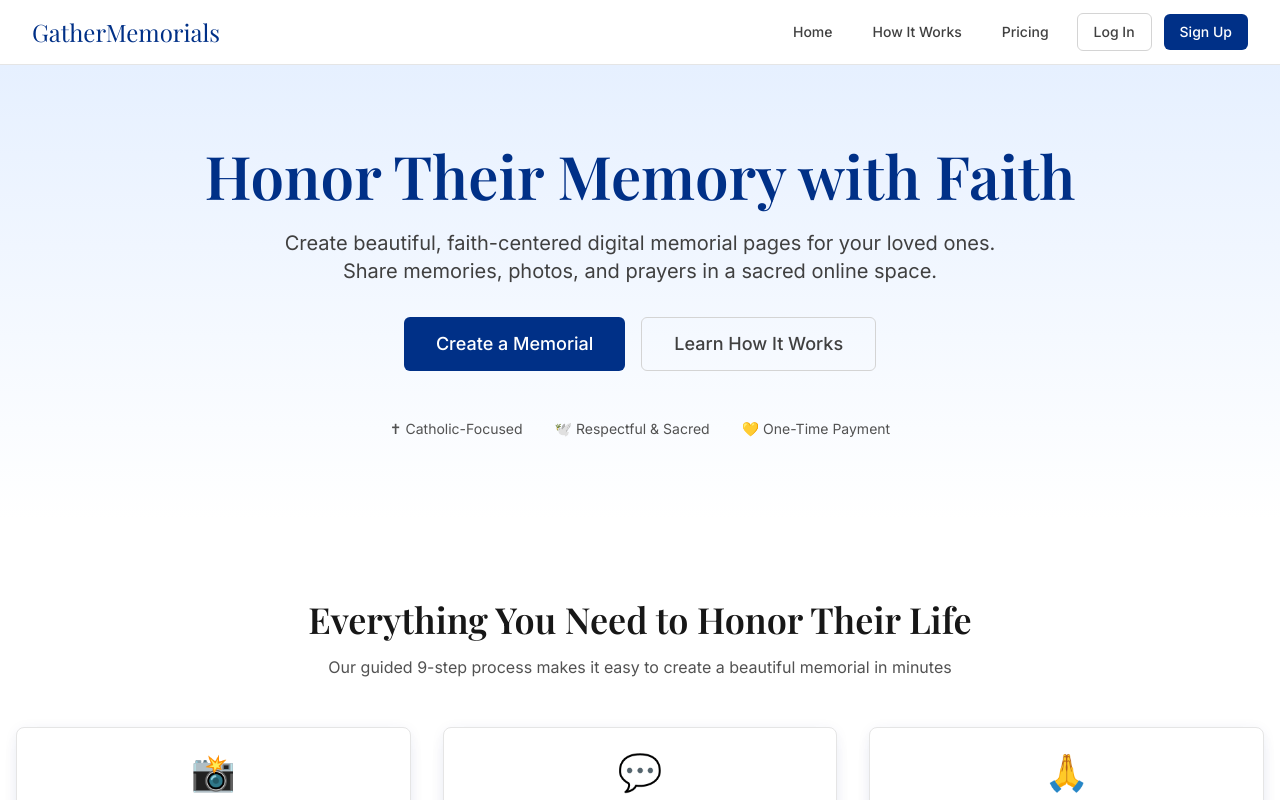
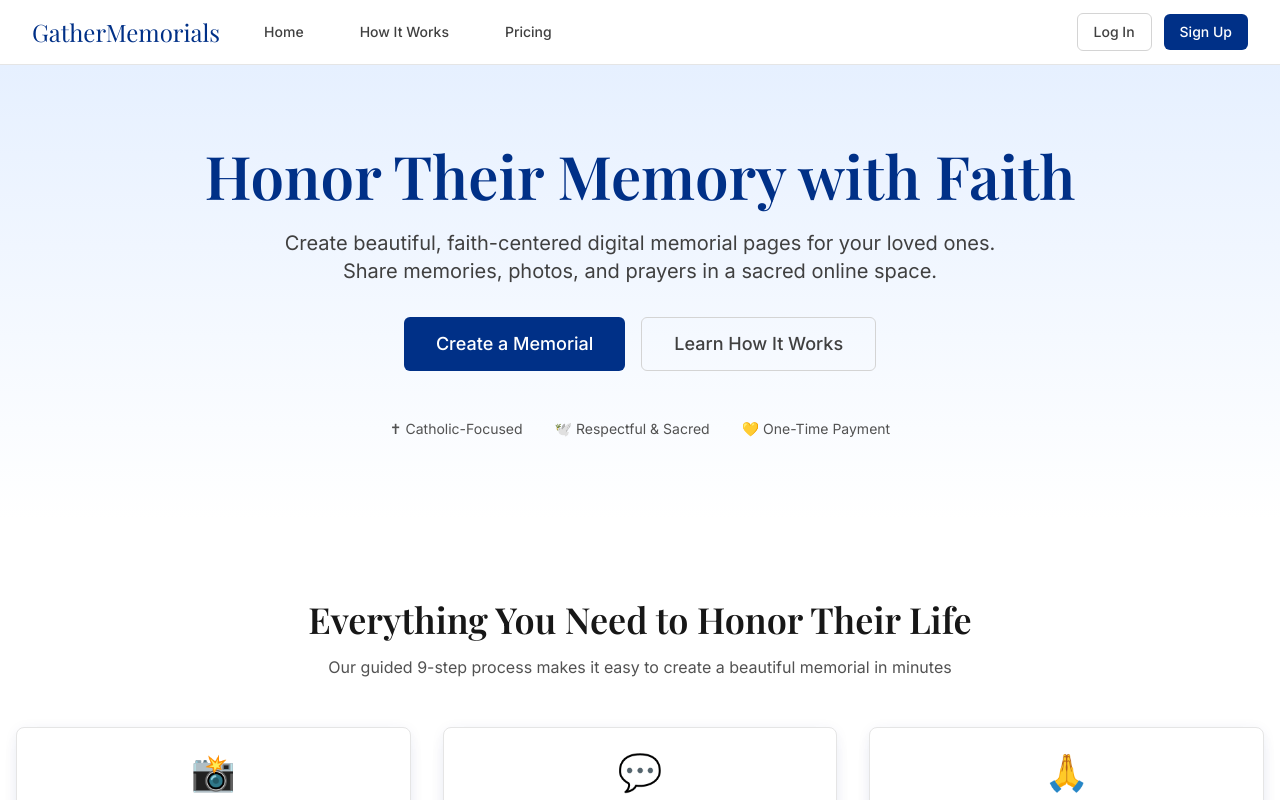
Before and after one commit to soneill002/GatherMemorials, a Next.js app: page / in a window 1280 px wide. Shown: the top 800 px of the page. Built offline with nearby package versions, Linux system fonts and the light colour scheme; a web font is replaced by a local one.

Commit message:
Update layout.tsx

```diff
--- a/app/layout.tsx
+++ b/app/layout.tsx
@@ -67,7 +67,9 @@ export default function RootLayout({
         <nav className="border-b border-vatican-200 bg-white">
           <div className="max-w-7xl mx-auto px-4 sm:px-6 lg:px-8">
             <div className="flex justify-between h-16 items-center">
-              <div className="flex-shrink-0 flex items-center">
+              {/* Left side - Logo and Nav Links */}
+              <div className="flex items-center space-x-8">
+                <div className="flex-shrink-0">
                   {/* Clickable Logo */}
                   <Link
                     href="/"
@@ -76,7 +78,7 @@ export default function RootLayout({
                     GatherMemorials
                   </Link>
                 </div>
-              <div className="hidden sm:flex sm:items-center sm:space-x-4">
+                <div className="hidden sm:flex sm:space-x-8">
                   <Link
                     href="/"
                     className="text-vatican-700 hover:text-marian-500 px-3 py-2 text-sm font-medium transition-colors duration-200"
@@ -95,7 +97,11 @@ export default function RootLayout({
                   >
                     Pricing
                   </Link>
-                <div className="flex items-center space-x-3 ml-4">
+                </div>
+              </div>
+
+              {/* Right side - Auth Buttons */}
+              <div className="hidden sm:flex sm:items-center sm:space-x-3">
                 <Link
                   href="/auth/signin"
                   className="text-vatican-700 hover:text-marian-500 px-4 py-2 text-sm font-medium transition-colors duration-200 border border-vatican-300 rounded-md hover:border-marian-500"
@@ -109,8 +115,8 @@ export default function RootLayout({
                   Sign Up
                 </Link>
               </div>
-              </div>
-              {/* Mobile menu button (for future implementation) */}
+
+              {/* Mobile menu button */}
               <div className="sm:hidden">
                 <button
                   type="button"
```
Lines whose indentation alone changed are shown as unchanged.
